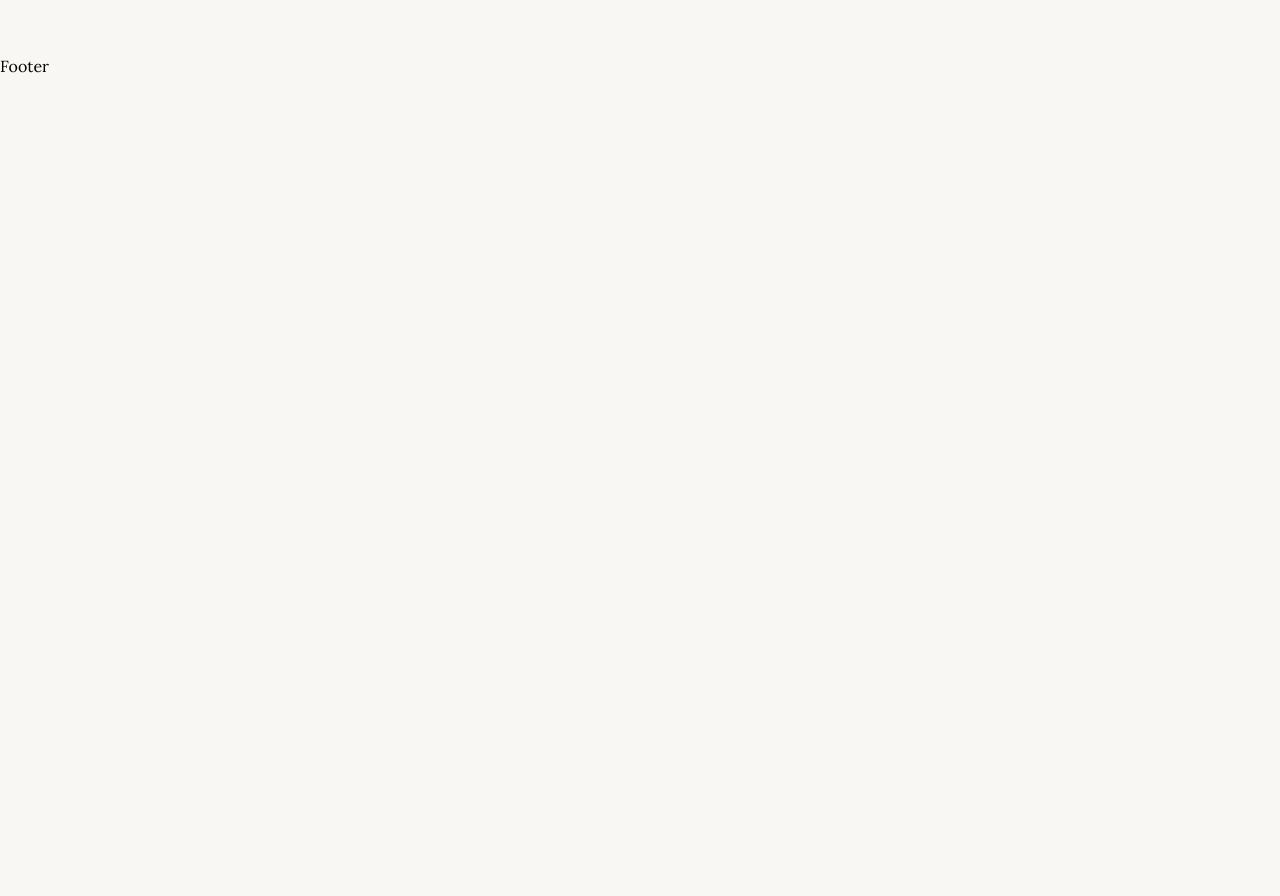
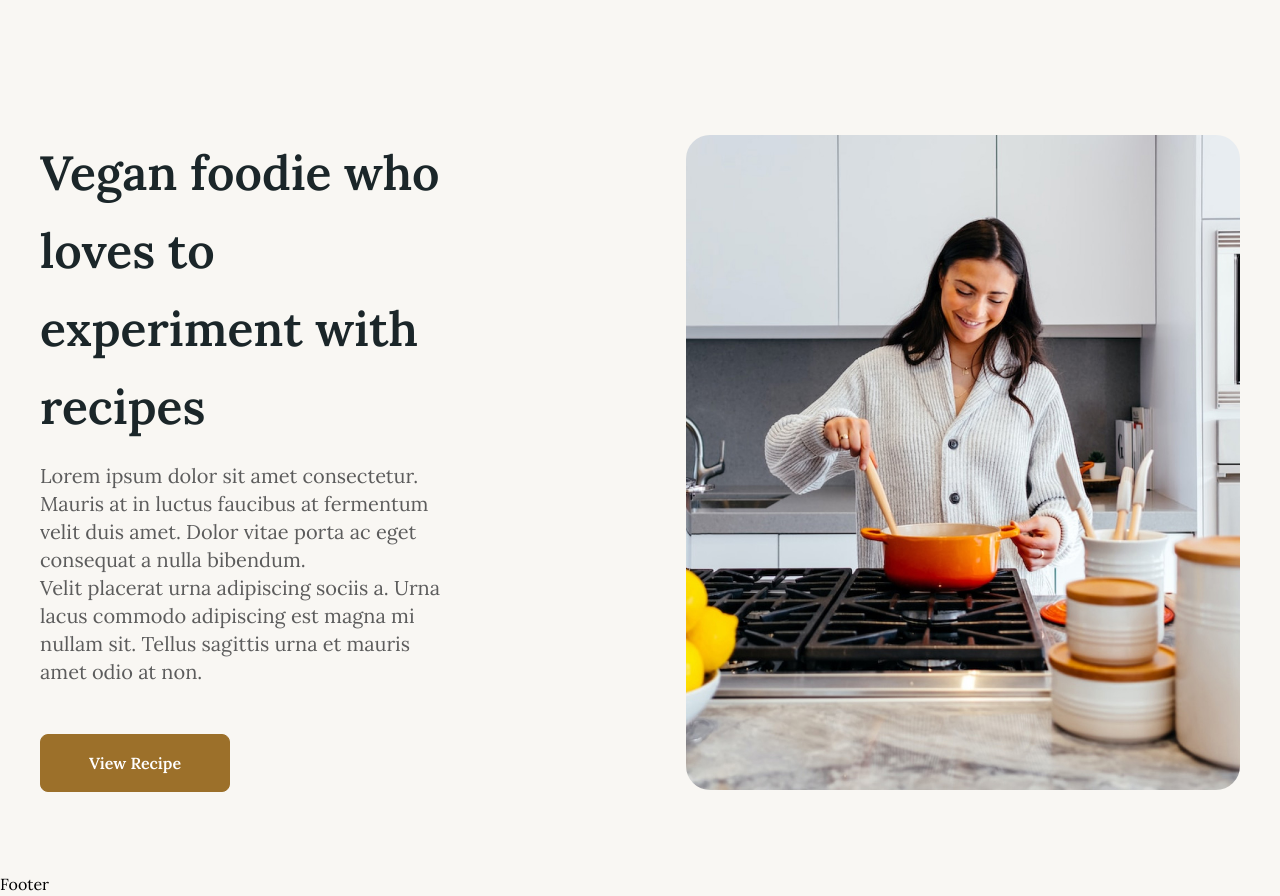
Before and after one commit to shoriful-dev/Veggify-Recipe-Blog-App, a React (Vite) app in the folder frontend/: page / in a window 1280 px wide. Shown: the part 2060-2956 px from the top of the page. Before the commit the page ends 2138 px from the top, so only its background shows below. Built offline with nearby package versions, Linux system fonts and the light colour scheme; no server answers.

Commit message:
add AboutSection

```diff
--- a/frontend/src/pages/home/Home.jsx
+++ b/frontend/src/pages/home/Home.jsx
@@ -4,6 +4,7 @@ import CategoryWrapper from '../category/CategoryWrapper';
 import FeaturedSection from './FeaturedSection';
 import LatestRecipe from './LatestRecipe';
 import NewsLetter from './NewsLetter';
+import AboutSection from './AboutSection';
 
 const Home = () => {
   return (
@@ -16,7 +17,7 @@ const Home = () => {
           <FeaturedSection />
           <LatestRecipe />
           <NewsLetter />
-
+          <AboutSection />
       </div>
     </>
   );
```
